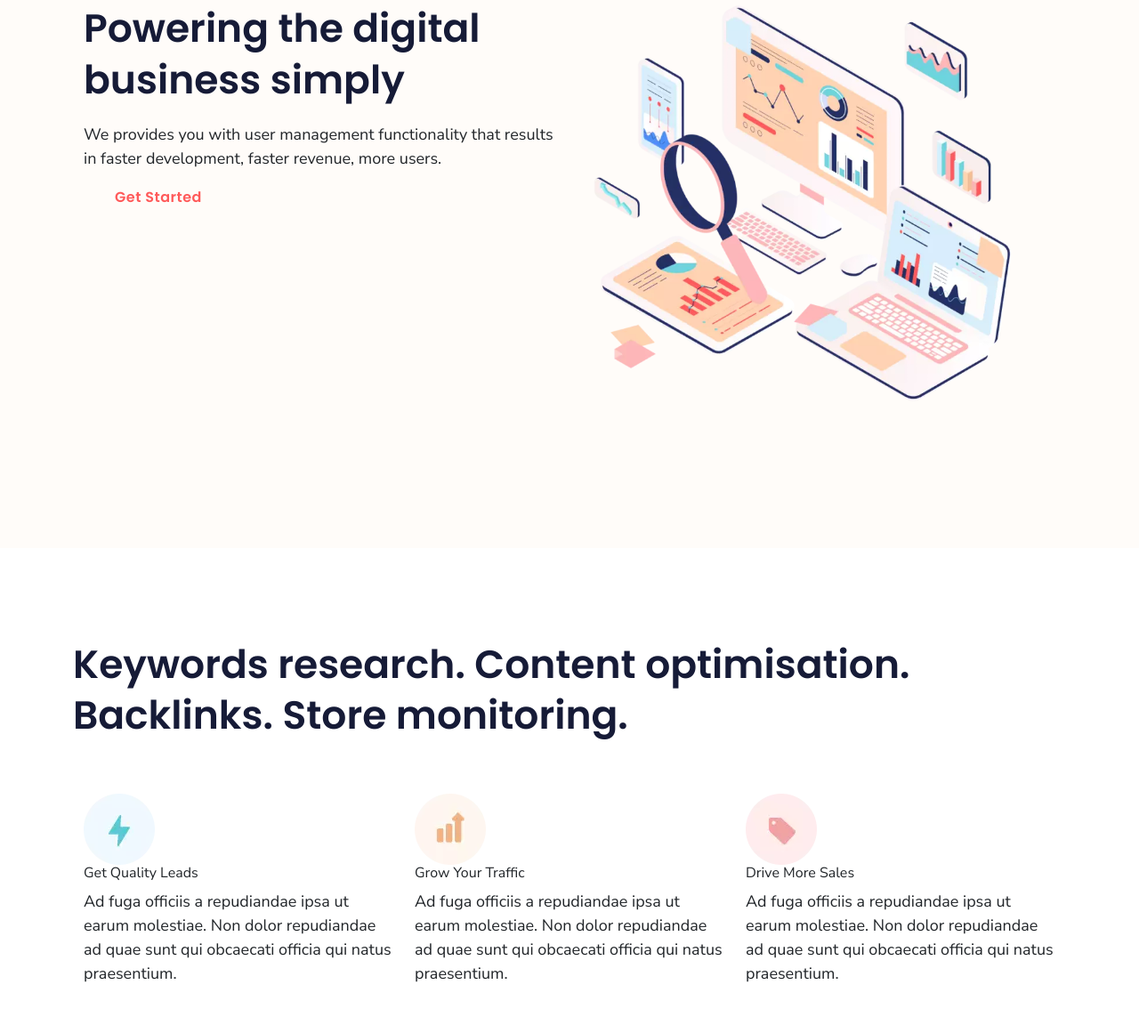
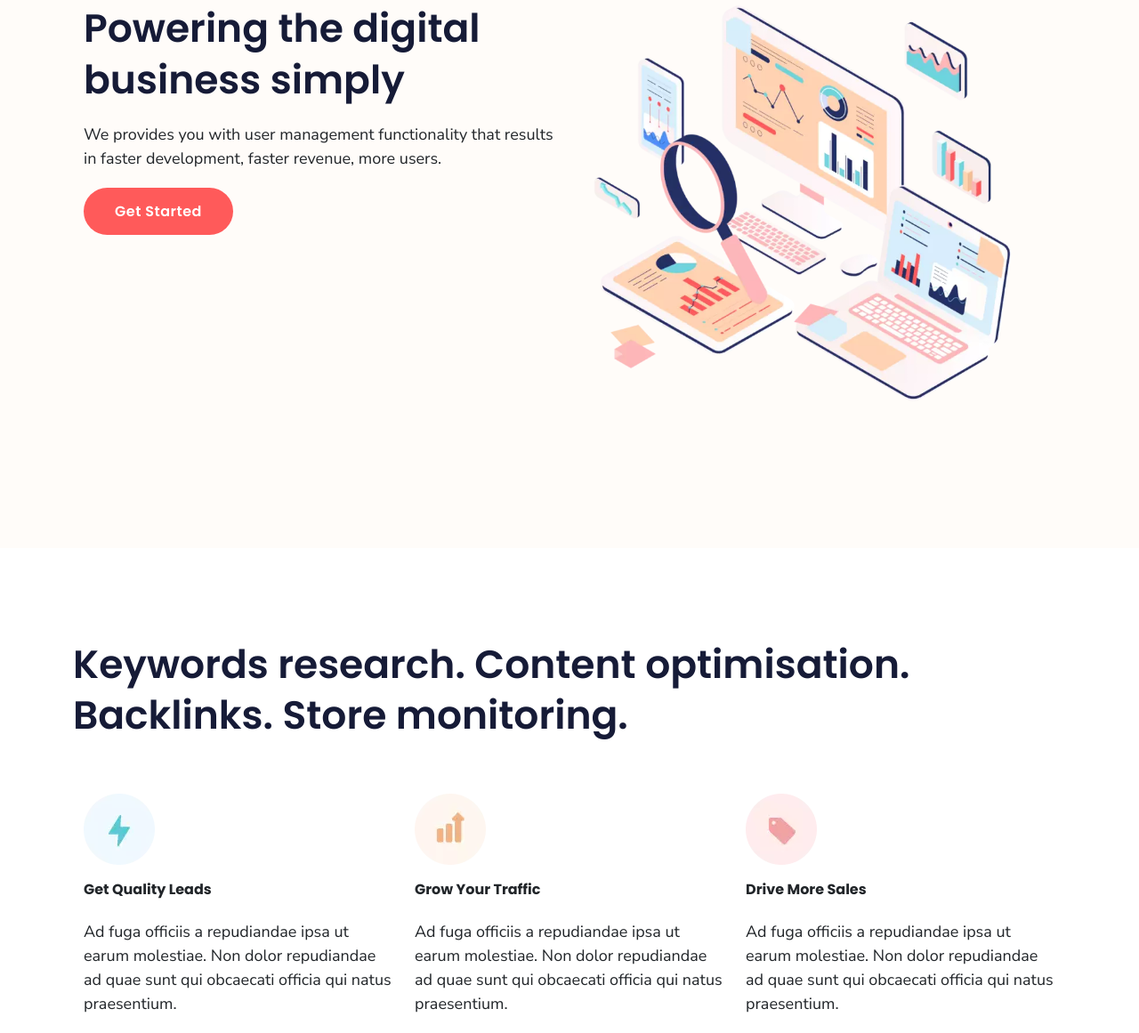
Before and after one commit to Telincruz123/examen1, a plain HTML site: page index.html in a window 1280 px wide. Shown: the part 224-1385 px from the top of the page at 89% size. Drawn offline with Linux system fonts and the light colour scheme.

Commit message:
Add files via upload

```diff
--- a/css/style.css
+++ b/css/style.css
@@ -36,7 +36,8 @@ footer a{
 	padding: 8% 0;
 }
 .btn-primary{
-
+color: #fff;
+	background-color: var(--color-primario);
 	border: 0;
 	padding: 15px 35px;
 	border-radius: 40px;
@@ -81,6 +82,17 @@ h4{
 	margin: 20px 0;
 }
 
+h6{
+	font-weight: 800;
+	font-family: 'Poppins', sans-serif;
+	padding-top: 5%;
+	padding-bottom: 5%;
+}
+
+#hero p{
+	padding-bottom: 3%;
+}
+
 #cta{
 	background-color: var(--fondo-cta);
 	text-align: center;
--- a/index.html
+++ b/index.html
@@ -94,11 +94,11 @@
 	<section id="cta" class="section">
 		<div class="container">
 
-		<div class="row mt-5">
+		<div class="row mt-5" style="display: flex; justify-content: center">
 
 			<h2 class="titulo">Find out what we can do for you</h2>
 			<p>Lorem ipsum dolor sit amet. At reiciendis voluptatum ab voluptates quis et tempore galisum qui culpa voluptatibus ut unde maxime. Et eveniet necessitatibus aut consequatur consequatur qui quisquam nostrum ab galisum tempore?</p>
-			<a href="#" class="btn-primary">Get Started</a>
+			<a href="#" class="btn-primary" style="width: 200px">Get Started</a>
 			</div>
 		</div>
 	</section>
```
